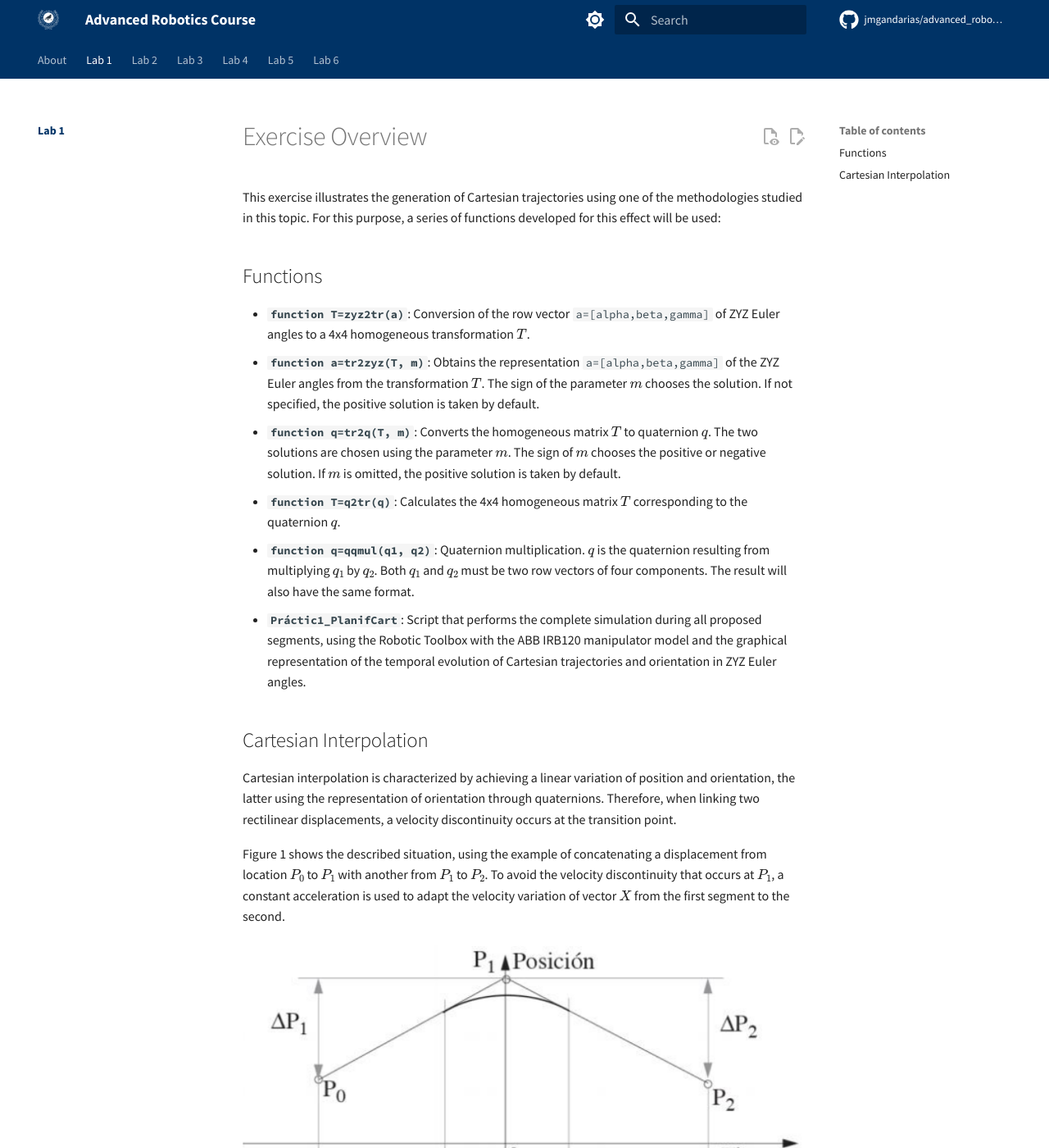
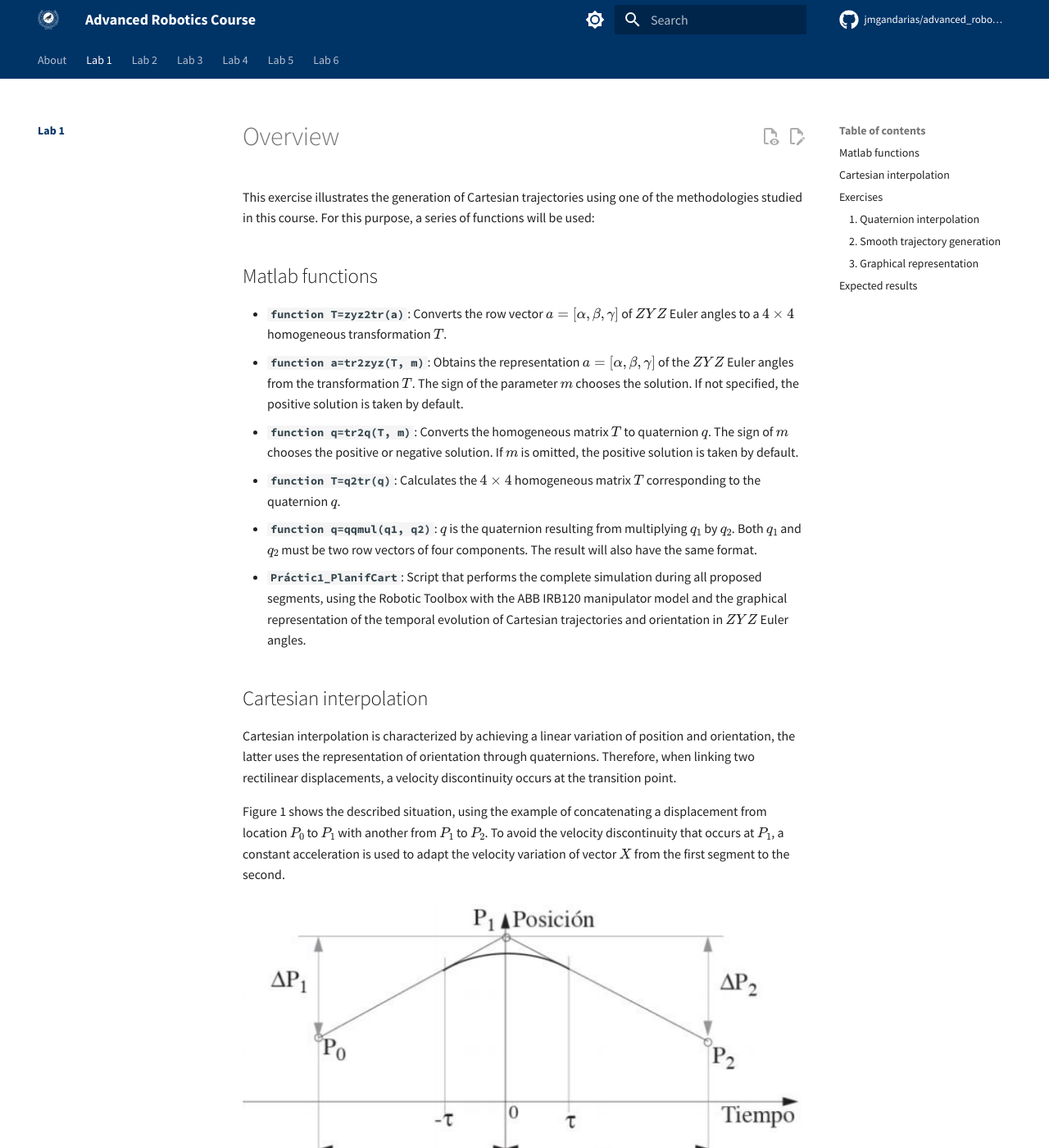
Before and after one commit to jmgandarias/advanced_robotics, an MkDocs documentation site: the page built from docs/lab1/README.md, in a window 1280 px wide and 1400 px high. Shown: the whole window at 82% size. Built offline with MkDocs 1.6.1 and Material for MkDocs 9.7.7, drawn with Linux system fonts in a browser that asks for light colours; comment, search, counter and statistics services are not loaded; some of the changed text lies outside the part shown.

Commit message:
improving lab session 1

```diff
--- a/docs/lab1/README.md
+++ b/docs/lab1/README.md
@@ -1,27 +1,27 @@
 
-# Exercise Overview
+# Overview
 
-This exercise illustrates the generation of Cartesian trajectories using one of the methodologies studied in this topic. For this purpose, a series of functions developed for this effect will be used:
+This exercise illustrates the generation of Cartesian trajectories using one of the methodologies studied in this course. For this purpose, a series of functions will be used:
 
-## Functions
+## Matlab functions
 
-- **`function T=zyz2tr(a)`**: Conversion of the row vector `a=[alpha,beta,gamma]` of ZYZ Euler angles to a 4x4 homogeneous transformation $T$.
-- **`function a=tr2zyz(T, m)`**: Obtains the representation `a=[alpha,beta,gamma]` of the ZYZ Euler angles from the transformation $T$. The sign of the parameter $m$ chooses the solution. If not specified, the positive solution is taken by default.
-- **`function q=tr2q(T, m)`**: Converts the homogeneous matrix $T$ to quaternion $q$. The two solutions are chosen using the parameter $m$. The sign of $m$ chooses the positive or negative solution. If $m$ is omitted, the positive solution is taken by default.
-- **`function T=q2tr(q)`**: Calculates the 4x4 homogeneous matrix $T$ corresponding to the quaternion $q$.
-- **`function q=qqmul(q1, q2)`**: Quaternion multiplication. $q$ is the quaternion resulting from multiplying $q_1$ by $q_2$. Both $q_1$ and $q_2$ must be two row vectors of four components. The result will also have the same format.
-- **`Práctic1_PlanifCart`**: Script that performs the complete simulation during all proposed segments, using the Robotic Toolbox with the ABB IRB120 manipulator model and the graphical representation of the temporal evolution of Cartesian trajectories and orientation in ZYZ Euler angles.
+- **`function T=zyz2tr(a)`**: Converts the row vector $a=[\alpha,\beta,\gamma]$ of $ZYZ$ Euler angles to a $4 \times 4$ homogeneous transformation $T$.
+- **`function a=tr2zyz(T, m)`**: Obtains the representation $a=[\alpha,\beta,\gamma]$ of the $ZYZ$ Euler angles from the transformation $T$. The sign of the parameter $m$ chooses the solution. If not specified, the positive solution is taken by default.
+- **`function q=tr2q(T, m)`**: Converts the homogeneous matrix $T$ to quaternion $q$. The sign of $m$ chooses the positive or negative solution. If $m$ is omitted, the positive solution is taken by default.
+- **`function T=q2tr(q)`**: Calculates the $4 \times 4$ homogeneous matrix $T$ corresponding to the quaternion $q$.
+- **`function q=qqmul(q1, q2)`**: $q$ is the quaternion resulting from multiplying $q_1$ by $q_2$. Both $q_1$ and $q_2$ must be two row vectors of four components. The result will also have the same format.
+- **`Práctic1_PlanifCart`**: Script that performs the complete simulation during all proposed segments, using the Robotic Toolbox with the ABB IRB120 manipulator model and the graphical representation of the temporal evolution of Cartesian trajectories and orientation in $ZYZ$ Euler angles.
 
-## Cartesian Interpolation
+## Cartesian interpolation
 
-Cartesian interpolation is characterized by achieving a linear variation of position and orientation, the latter using the representation of orientation through quaternions. Therefore, when linking two rectilinear displacements, a velocity discontinuity occurs at the transition point.
+Cartesian interpolation is characterized by achieving a linear variation of position and orientation, the latter uses the representation of orientation through quaternions. Therefore, when linking two rectilinear displacements, a velocity discontinuity occurs at the transition point.
 
 Figure 1 shows the described situation, using the example of concatenating a displacement from location $P_0$ to $P_1$ with another from $P_1$ to $P_2$. To avoid the velocity discontinuity that occurs at $P_1$, a constant acceleration is used to adapt the velocity variation of vector $X$ from the first segment to the second.
 
 ![figure1](figure1.png)
 *Fgure 1. Diagram of the variation of position and velocity in the movement from $P_0$ to $P_2$ via $P_1$.*
 
-In this way, -τ units of time before reaching $P_1$ (time 0), the velocity will be linearly changed from $\Delta P_1/T_1$ to $\Delta P_2/T_2$, to accommodate the velocity τ units of time after passing $P_1$. Thus, the problem is defined as the calculation of a quadratic function $X(t)$ that starts at point $P_A$ and ends at $P_B$ (start and end points of the smoothing) defined in the time range $[-\tau, \tau]$.
+This way, $-\tau$ units of time before reaching $P_1$ (time 0), the velocity will be linearly changed from $\Delta P_1/T_1$ to $\Delta P_2/T_2$, to accommodate the velocity $\tau$ units of time after passing $P_1$. Thus, the problem is defined as the calculation of a quadratic function $X(t)$ that starts at point $P_A$ and ends at $P_B$ (start and end points of the smoothing) defined in the time range $[-\tau, \tau]$.
 
 Applying the boundary conditions at both ends of the segment and defining the acceleration in the area, the position is obtained as:
 
@@ -29,17 +29,16 @@
 P(t) = P_1 - \frac{(\tau - t)^2}{4\tau T_1} \Delta P_1 + \frac{(\tau + t)^2}{4\tau T_2} \Delta P_2
 $$
 
-And for the orientation:
+And the orientation as:
 
 $$
 q(t) = q_1 \cdot q \left[ -\frac{(\tau - t)^2}{4\tau T_1} \theta_1, n_1 \right] \cdot q \left[ \frac{(\tau + t)^2}{4\tau T_2} \theta_2, n_2 \right]
 $$
 
-Considering all the above, the following is requested:
 
-1. Define the quaternion interpolation function based on the Taylor method `[pr, qr]=qpinter(P1, P2, λ)` that calculates the intermediate quaternion between $q_1$ (initial) and $q_2$ (final). The value $\lambda$ must satisfy $0\leq \lambda \leq 1$, so that `[p1, q1]=qpinter(P1, P2, 0)` and `[p2, q2]=qpinter(P1, P2, 1)`.
-2. Create a MATLAB function in the format `P=tramoq(P0, P1, P2, tau, T, t)` that calculates the transformation $P$ corresponding to the movement from $P_0$ to $P_2$ via $P_1$ smoothed by the Taylor method. The parameters $\tau$ and $T$ correspond respectively to the transition interval and total time used to traverse the path as shown in Figure 1, and $T$ indicates the time at which the location of the calculated path $P$ is reached.
-3. Graphically represent the evolution of position and orientation (in ZYZ Euler angles) throughout the trajectory.
+## Exercises
+
+Considering all the above, and the following values for $P_0, P_1, P_2$, the following exercises are requested:
 
 $$
 P_0 = \begin{pmatrix}
@@ -63,3 +62,19 @@
 0 & 0 & 0 & 1 \\
 \end{pmatrix}
 $$
+
+### 1. Quaternion interpolation
+
+Define the quaternion interpolation function based on the Taylor method `[pr, qr]=qpinter(P1, P2, λ)` that calculates the intermediate quaternion between $q_1$ (initial) and $q_2$ (final). The value $\lambda$ must satisfy $0\leq \lambda \leq 1$, so that `[p1, q1]=qpinter(P1, P2, 0)` and `[p2, q2]=qpinter(P1, P2, 1)`.
+
+### 2. Smooth trajectory generation
+
+Create a MATLAB function in the format `P=tramoq(P0, P1, P2, tau, T, t)` that calculates the transformation $P$ corresponding to the movement from $P_0$ to $P_2$ via $P_1$ smoothed by the Taylor method. The parameters $\tau$ and $T$ correspond respectively to the transition interval and total time used to traverse the path as shown in Figure 1, and $T$ indicates the time at which the location of the calculated path $P$ is reached.
+
+### 3. Graphical representation
+
+Plot the evolution of position and orientation (in ZYZ Euler angles) throughout the trajectory.
+
+## Expected results
+
+The expected result is illustrated in the following video and figures
```
